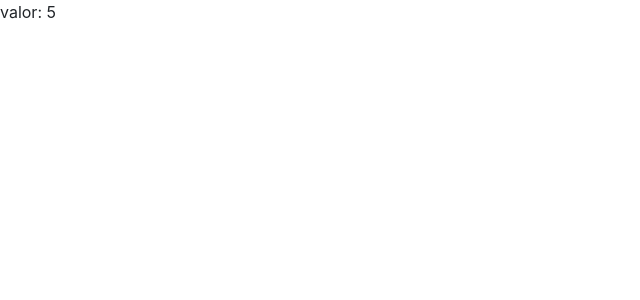
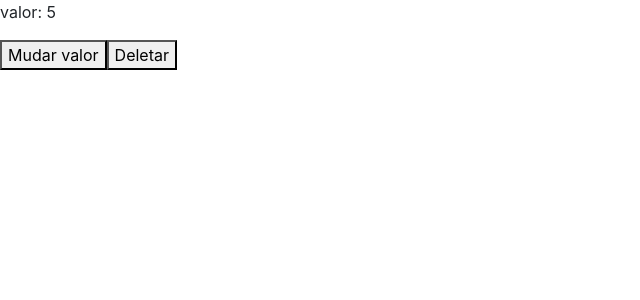
Before and after one commit to EzequiasBR/Curso-angular, an Angular app in the folder data-binding/: page / in a window 1280 px wide. Shown: the top 300 px of the page, without its empty margins (0-640 px from the left). Built offline with nearby package versions, Linux system fonts and the light colour scheme.

Commit message:
aula  de angular

```diff
--- a/data-binding/src/app/app.component.html
+++ b/data-binding/src/app/app.component.html
@@ -1,2 +1,4 @@
 <!-- <app-data-binding></app-data-binding> -->
-<app-ciclo [valorInicial]="valor"></app-ciclo>
+<app-ciclo [valorInicial]="valor" *ngIf="!deletarCiclo"></app-ciclo>
+<button (click)="mudarValor()">Mudar valor</button>
+<button (click)="destruirCiclo()">Deletar</button>
--- a/data-binding/src/app/app.component.ts
+++ b/data-binding/src/app/app.component.ts
@@ -7,4 +7,13 @@
 })
 export class AppComponent {
   valor:number = 5;
+  deletarCiclo: boolean = false;
+
+  mudarValor(){
+    this.valor++;
+  }
+
+  destruirCiclo(){
+     this.deletarCiclo = true;
+  }
 }
--- a/data-binding/src/app/ciclo/ciclo.component.html
+++ b/data-binding/src/app/ciclo/ciclo.component.html
@@ -1,3 +1,3 @@
 <p>
-  valor: {{valorInicial}}
+  valor: {{ valorInicial }}
 </p>
```
